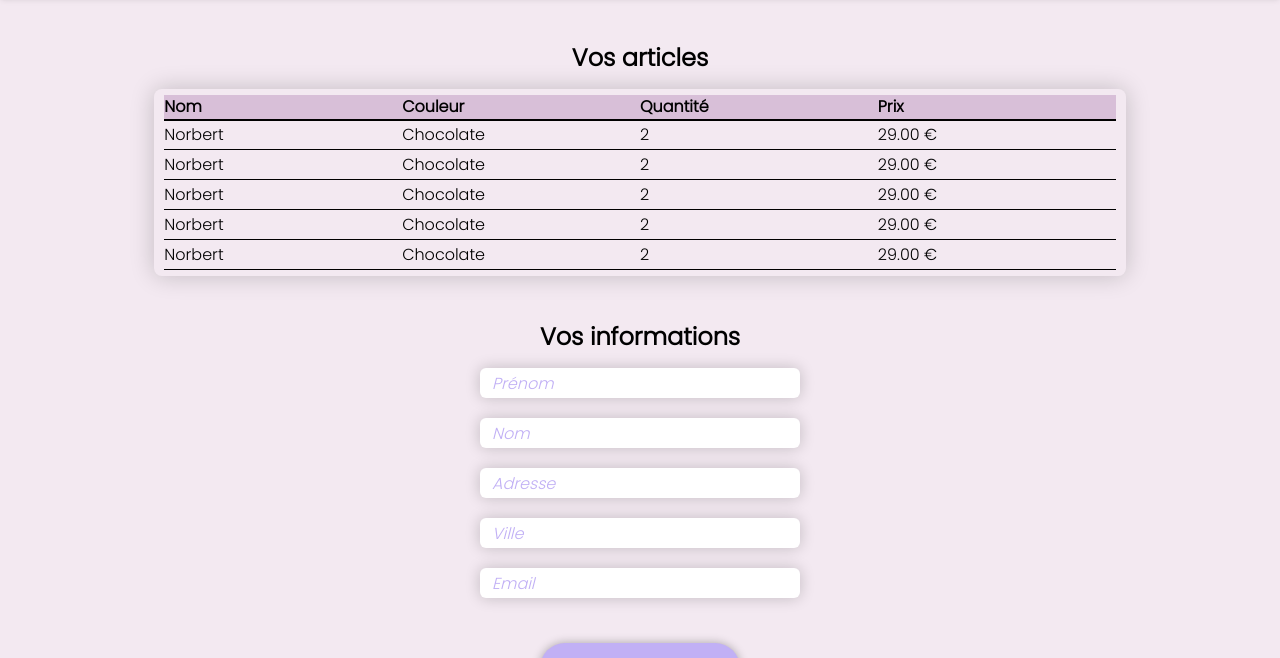
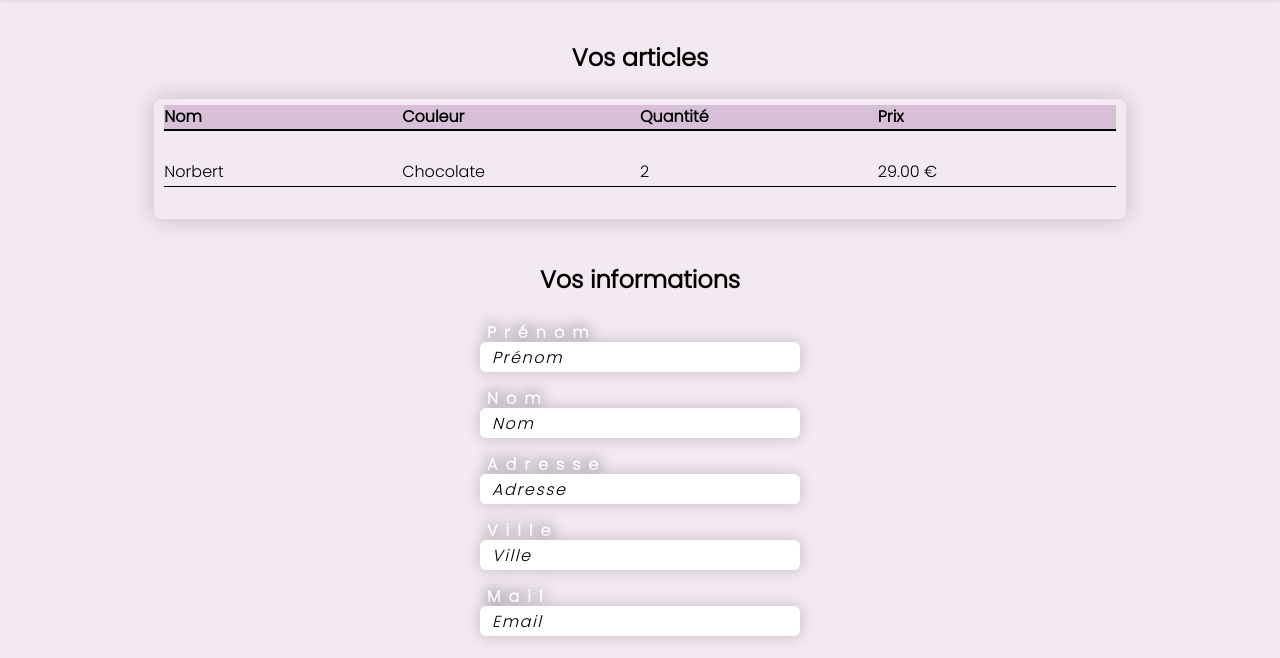
Before and after one commit to FabioDevCode/FabioRamosLopes_5_29072021, a plain HTML site: page panier.html in a window 1280 px wide. Shown: the part 67-725 px from the top of the page. Drawn offline with nearby package versions, Linux system fonts and the light colour scheme.

Commit message:
9ème jour - Essais de code javasript

```diff
--- a/css/articles.css
+++ b/css/articles.css
@@ -2,8 +2,8 @@ main {
     display: flex;
     justify-content: center;
     align-items: center;
+    min-height: calc(100vh - 192px);
     height: auto;
-    min-height: calc(100vh - 192px);
     width: 1280px;
     margin: 0 auto;
 }
@@ -49,10 +49,9 @@ main {
     font-size: 1.5em;
 }
 
-.prix {
+.prixArticle {
     font-weight: 600;
     font-size: 1.25em;
-    margin-bottom: 15px;
 }
 
 form {
@@ -67,14 +66,14 @@ label {
 
 select {
     width: 150px;
-    margin-bottom: 25px;
-}
-
-#quantité {
-    margin-bottom: 55px;
+    margin-bottom: 100px;
 }
 
 button {
+    cursor: pointer;
+    display: flex;
+    justify-content: center;
+    align-items: center;
     height: 50px;
     width: 200px;
     background-color: #c1b0f5;
@@ -91,6 +90,7 @@ button:hover {
 }
 
 a.retour {
+    z-index: 1000;
     color: #acaaaa;
     display: block;
     height: 50px;
@@ -99,7 +99,7 @@ a.retour {
     font-weight: 600;
     line-height: 50px;
     border: 1px solid #acaaaa;
-    margin-bottom: 50px;
+    margin-bottom: 25px;
 }
 
 a.retour:hover {
@@ -119,22 +119,29 @@ a.retour:hover {
     main {
         height: auto;
         width: 100%;
+
     }
 
     .article {
         border-radius: 0px;
     }
 
-    .description {
+    .descriptionArticle {
         margin-bottom: 20px;
     }
 }
 
 @media screen and (max-width: 850px) {
 
+    main {
+        border-color: transparent;
+        display: block;
+        height: 1100px;
+    }
+
     .article {
         flex-direction: column;
-        height: auto;
+        height: 100%;
         border: none;
     }
 
--- a/css/panier.css
+++ b/css/panier.css
@@ -5,7 +5,6 @@ main {
     min-height: calc(100vh - 192px);
     width: 1280px;
     margin: 0 auto;
-
 }
 
 section {
@@ -35,7 +34,7 @@ h2 {
     padding-top: 30px;
     padding-bottom: 5px;
     width: 76%;
-    margin: 15px auto 0 auto;
+    margin: 25px auto 0 auto;
     border-radius: 8px;
     border: 1px solid transparent;
     box-shadow: 0 0 25px rgba(0, 0, 0, 0.2);
@@ -80,7 +79,7 @@ form {
     align-items: center;
     justify-content: start;
     width: 320px;
-    margin: 15px auto 0 auto;
+    margin: 25px auto 0 auto;
     display: flex;
     flex-direction: column;
     align-items: center;
@@ -89,7 +88,7 @@ form {
 input {
     height: 30px;
     width: 100%;
-    margin-bottom: 20px;
+    margin-bottom: 15px;
     border-radius: 6px;
     outline: none;
     border: 2px solid transparent;
@@ -98,19 +97,31 @@ input {
 }
 
 input::placeholder {
-    color: #c1b0f5;
+    letter-spacing: .1em;
+    color: black;
     font-style: italic;
 }
 
 input:hover::placeholder {
-    color: black;
+    color: #c1b0f5;
 }
 
 input:focus {
     transform: scale(1.1);
     font-size: 0.9em;
     border: 2px solid #c1b0f5;
-    box-shadow:0 0 25px rgba(193, 176, 245, 0.9);
+    box-shadow:0 0 50px rgba(193, 176, 245, 0.9);
+}
+
+label {
+    color: white;
+    text-shadow: 0 0 15px rgba(0, 0, 0, 1);
+    align-self: flex-start;
+    font-size: 1em;
+    letter-spacing: .5em;
+    font-weight: 600;
+    margin-bottom: -3px;
+    padding-left: 7px;
 }
 
 button {
--- a/panier.html
+++ b/panier.html
@@ -44,51 +44,35 @@
             <h2 class="">Vos articles</h2>
 
             <div id="liste-panier">
+
                 <p class="cache">Votre panier est vide</p>
                 <div class="liste_articles"></div>
                 <div class="articles-titre">
                     <div>Nom</div><div>Couleur</div><div>Quantité</div><div>Prix</div>
                 </div>
                 <!-- Espace interactif pour les articles -->
+
                 <div class="articles-panier">
                     <div class="name">Norbert</div>
                     <div class="color">Chocolate</div>
                     <div class="quantity">2</div>
                     <div class="price">29.00 €</div>
                 </div>
-                <div class="articles-panier">
-                    <div class="name">Norbert</div>
-                    <div class="color">Chocolate</div>
-                    <div class="quantity">2</div>
-                    <div class="price">29.00 €</div>
-                </div>
-                <div class="articles-panier">
-                    <div class="name">Norbert</div>
-                    <div class="color">Chocolate</div>
-                    <div class="quantity">2</div>
-                    <div class="price">29.00 €</div>
-                </div>
-                <div class="articles-panier">
-                    <div class="name">Norbert</div>
-                    <div class="color">Chocolate</div>
-                    <div class="quantity">2</div>
-                    <div class="price">29.00 €</div>
-                </div>
-                <div class="articles-panier">
-                    <div class="name">Norbert</div>
-                    <div class="color">Chocolate</div>
-                    <div class="quantity">2</div>
-                    <div class="price">29.00 €</div>
-                </div>
+
             </div>
 
             <h2 class="">Vos informations</h2>
 
             <form id="contact" action="" method="">
+                <label for="firstName">Prénom</label>
                 <input id="firstName" type="text" placeholder="Prénom">
+                <label for="lastName">Nom</label>
                 <input id="lastName" type="text" placeholder="Nom">
+                <label for="assress">Adresse</label>
                 <input id="address" type="text" placeholder="Adresse">
+                <label for="city">Ville</label>
                 <input id="city" type="text" placeholder="Ville">
+                <label for="email">Mail</label>
                 <input id="email" type="text" placeholder="Email">
 
                 <button>Commander</button>
@@ -122,7 +106,6 @@
                 <h6>LE GROUPE ORINOCO</h6>
                 <a href="">A propos d'Orinours</a>
                 <a href="">Recrutement</a>
-                <a href="">Contactez-nous</a>
                 <a href="">Groupe Orinoco</a>
             </section>
             <section>
```
Also changed, not shown: article.html (+0 -1 lines), commande.html (+0 -1 lines), index.html (+0 -1 lines), js/app.js (+8 -5 lines), js/article.js (+38 -17 lines), js/index.js (+4 -3 lines).
